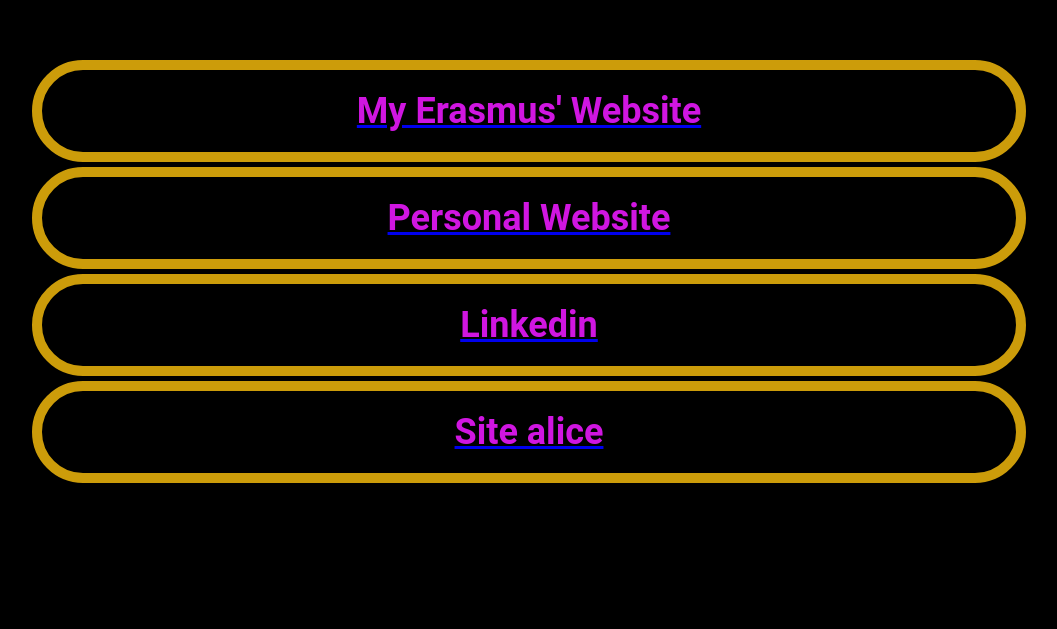
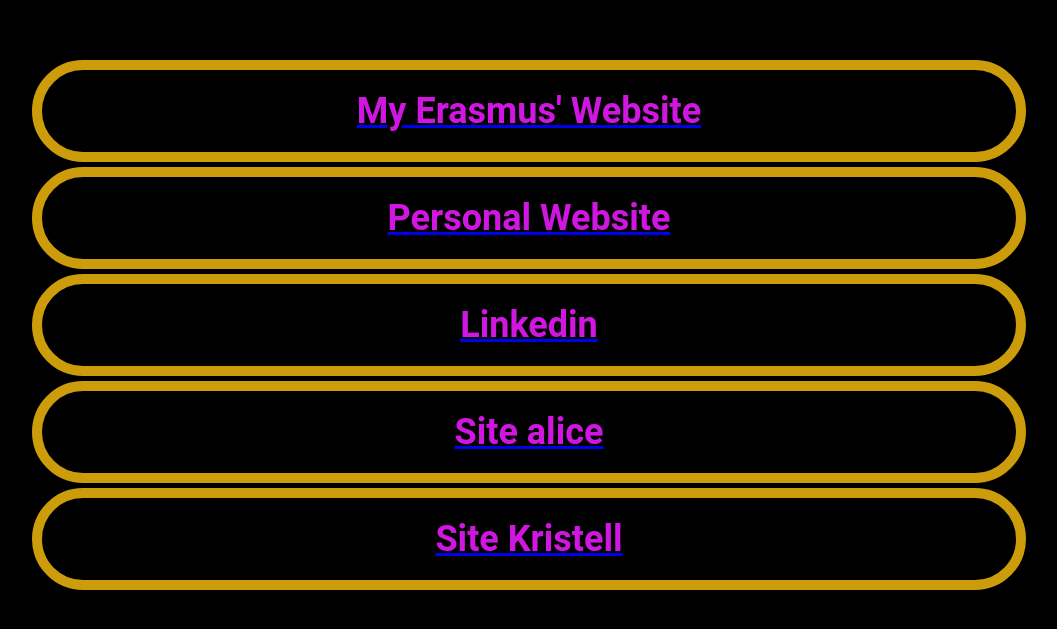
Before and after one commit to Destructis/Redirect, a plain HTML site: page index.html in a window 1280 px wide. Shown: the part 155-784 px from the top of the page, without its empty margins (111-1168 px from the left). Drawn offline with Linux system fonts and the light colour scheme.

Commit message:
kristell

```diff
--- a/index.html
+++ b/index.html
@@ -27,6 +27,11 @@
         target="_blank"
         ><h1>Site alice</h1></a
       >
+      <a
+        href="https://kristellhvx.wixsite.com/carnet-de-comp-tence"
+        target="_blank"
+        ><h1>Site Kristell</h1></a
+      >
     </main>
   </body>
 </html>
```
